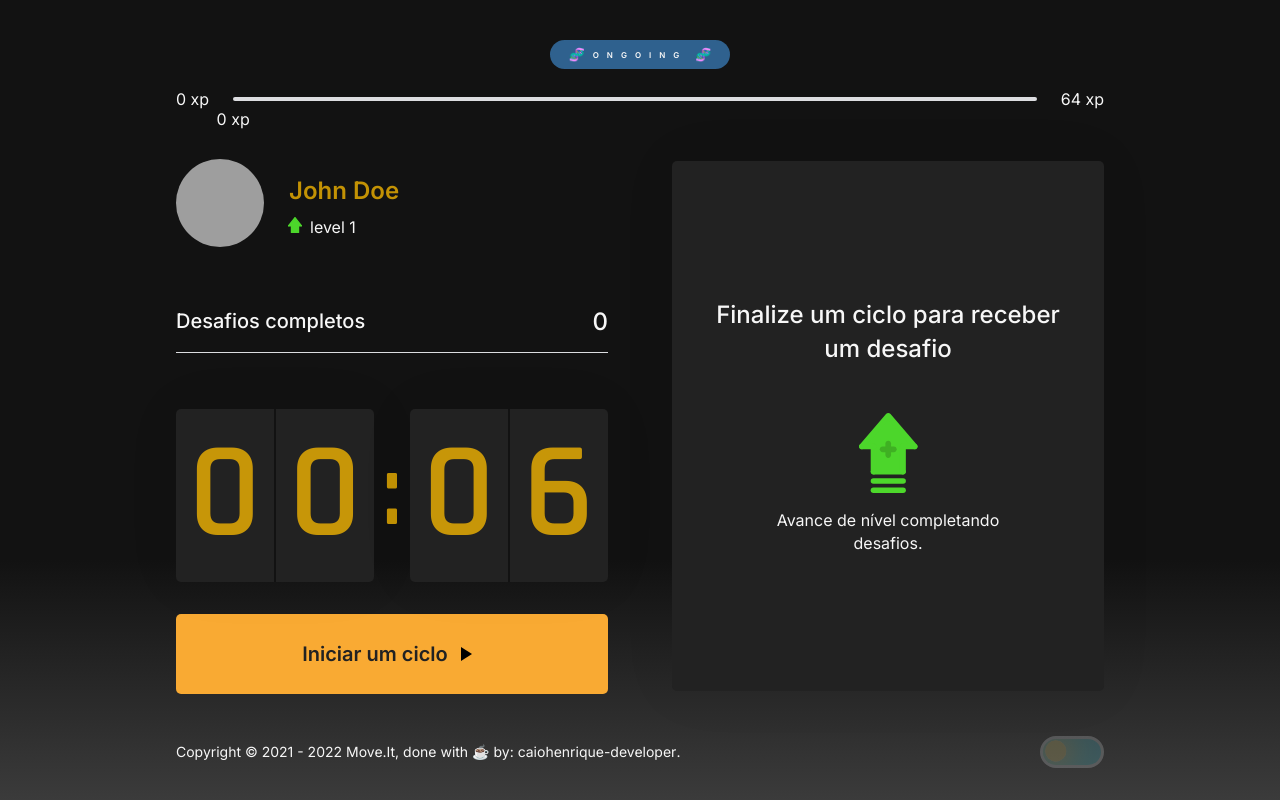
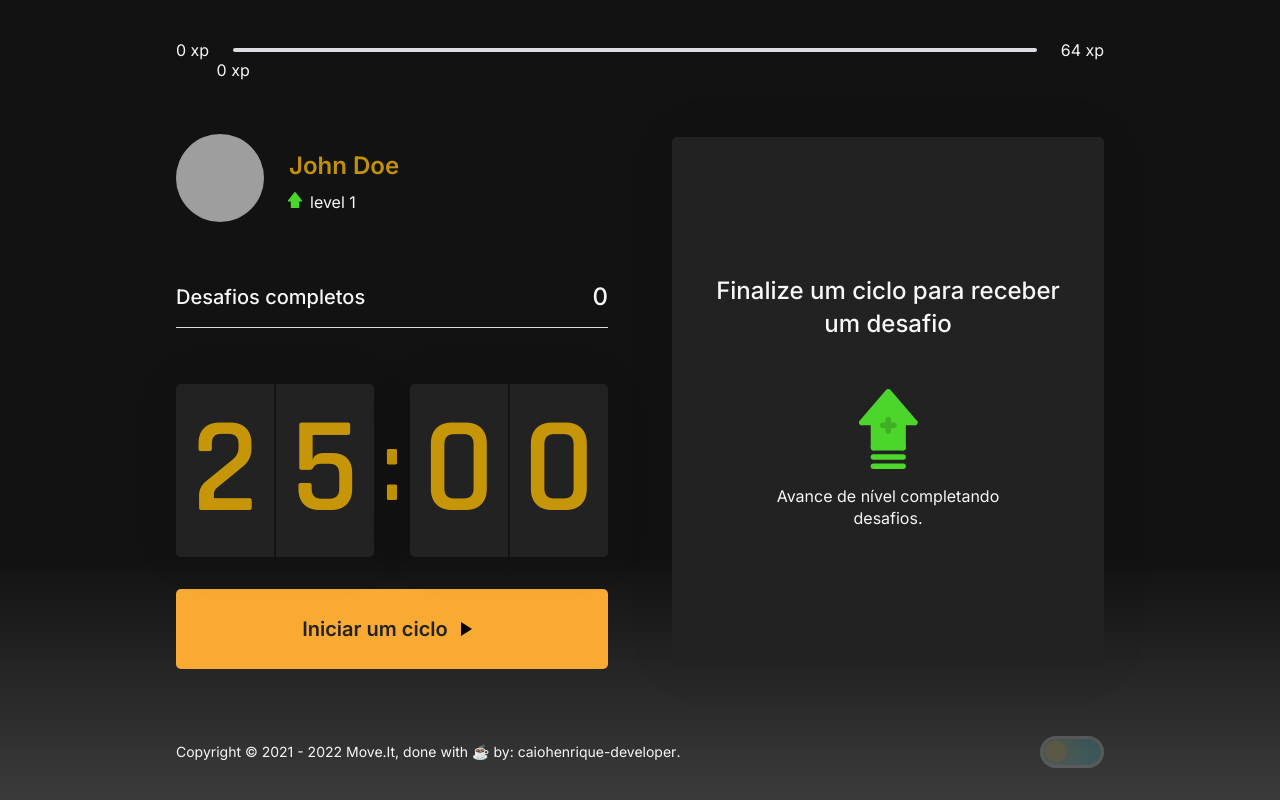
Before and after one commit to caiohenrique-developer/moveit-web, a Next.js app: page / in a window 1280 px wide. Built offline with nearby package versions, Linux system fonts and the light colour scheme; grey boxes are pictures that could not be loaded.

Commit message:
:sparkles: [ FEAT ]: Improviment features finished

```diff
--- a/src/components/Header.tsx
+++ b/src/components/Header.tsx
@@ -3,20 +3,5 @@ import React from 'react';
 import { ExperienceBar } from '@components/ExperienceBar';
 
 export function Header(): JSX.Element {
-  return (
-    <>
-      <a
-        className='badgeStatus'
-        href='https://github.com/caiohenrique-developer/moveit-web/tree/develop#-roadmap-gem'
-        target='_blank'
-        rel='noopener noreferrer'
-      >
-        <i>🧬</i>
-        <strong>OnGoing</strong>
-        <i>🧬</i>
-      </a>
-
-      <ExperienceBar />
-    </>
-  );
+  return <ExperienceBar />;
 }
--- a/src/hooks/useCountDown.tsx
+++ b/src/hooks/useCountDown.tsx
@@ -14,7 +14,7 @@ export function CountDownProvider({
 }: ChildrenGlobalType): JSX.Element {
   const { startNewChallenge } = useChallenges();
 
-  const [time, setTime] = useState(0.1 * 60);
+  const [time, setTime] = useState(25 * 60);
   const [isActive, setIsActive] = useState(false);
   const [hasFinished, setHasFinished] = useState(false);
 
--- a/src/pages/index.tsx
+++ b/src/pages/index.tsx
@@ -54,14 +54,14 @@ export default function Home({
   );
 }
 
-// export const getServerSideProps: GetServerSideProps = async (ctx) => {
-//   const { level, currentExperience, challengesComplited } = ctx.req.cookies;
+export const getServerSideProps: GetServerSideProps = async (ctx) => {
+  const { level, currentExperience, challengesComplited } = ctx.req.cookies;
 
-//   return {
-//     props: {
-//       level: Number(level),
-//       currentExperience: Number(currentExperience),
-//       challengesComplited: Number(challengesComplited),
-//     },
-//   };
-// };
+  return {
+    props: {
+      level: Number(level),
+      currentExperience: Number(currentExperience),
+      challengesComplited: Number(challengesComplited),
+    },
+  };
+};
```
